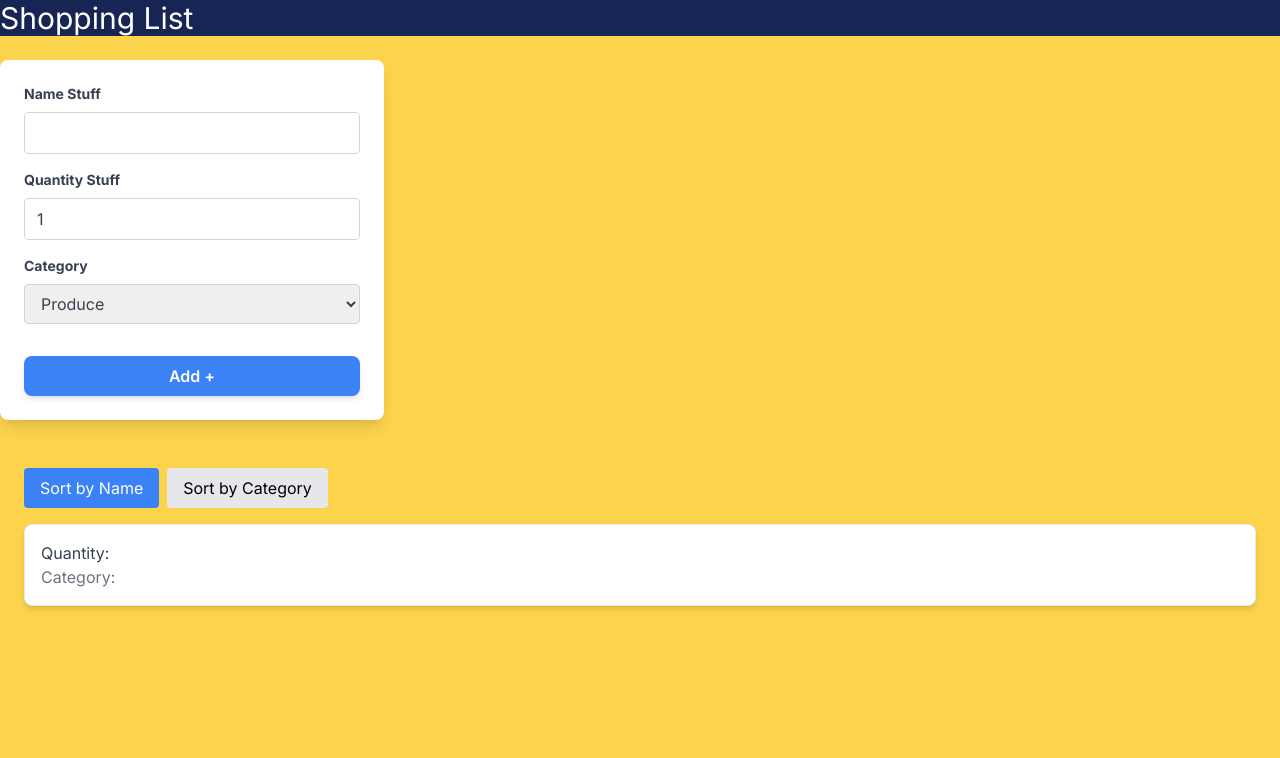
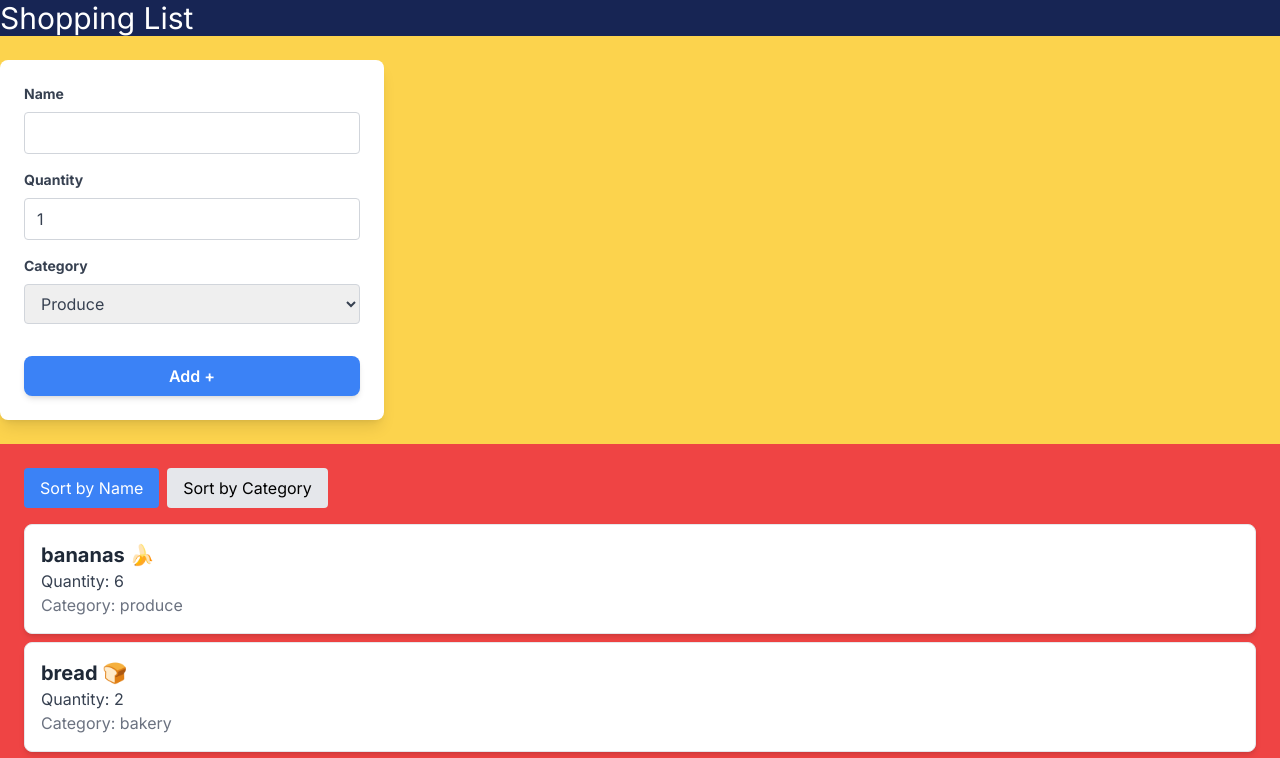
Before and after one commit to Panlos/cprg306-assignments, a Next.js app: page /week-6 in a window 1280 px wide. Shown: the top 758 px of the page. Built offline with nearby package versions, Linux system fonts and the light colour scheme.

Commit message:
Figured it out
Finished week-6

```diff
--- a/app/week-5/item-list.js
+++ b/app/week-5/item-list.js
@@ -32,7 +32,7 @@ const ItemList = () => {
         </button>
       </div>
       <ul>
-        {sortedItems.map((item) => (
+        {itemsTest.map((item) => (
           <Item
             key={item.id}
             id={item.id}
--- a/app/week-6/item-list.js
+++ b/app/week-6/item-list.js
@@ -1,15 +1,10 @@
 import React, { useState } from "react";
 import Item from "./item";
 
-const ItemList = ({items}) => {
-  const test = items;
-  console.log(test, "This is the first one");
-
+const ItemList = ({ items }) => {
   const [sortBy, setSortBy] = useState("name");
 
-
-  const sortedItems = [{...items}].sort((a, b) => {
-    console.log(items, "this is the second one");
+  const sortedItems = [...items].sort((a, b) => {
     if (sortBy === "name") {
       return a.name.localeCompare(b.name);
     } else if (sortBy === "category") {
@@ -19,7 +14,7 @@ const ItemList = ({items}) => {
   });
 
   return (
-    <div className="p-6">
+    <div className="p-6 bg-red-500">
       <div className="mb-4">
         <button
           onClick={() => setSortBy("name")}
@@ -35,8 +30,14 @@ const ItemList = ({items}) => {
         </button>
       </div>
       <ul>
-        {items.map((item) => (
-          <Item key={item.id} {...item}/>
+        {sortedItems.map((item) => (
+          <Item
+            key={item.id}
+            id={item.id}
+            name={item.name}
+            quantity={item.quantity}
+            category={item.category}
+          />
         ))}
       </ul>
     </div>
--- a/app/week-6/item.js
+++ b/app/week-6/item.js
@@ -1,6 +1,7 @@
 const Item = ({ id, name, quantity, category }) => {
     return (
-      <li key={id} className="p-4 mb-2 border rounded-lg shadow-md bg-white">
+      <li key={id}
+      className="p-4 mb-2 border rounded-lg shadow-md bg-white">
         <div className="font-bold text-xl text-gray-800">{name}</div>
         <div className="text-gray-700">Quantity: {quantity}</div>
         <div className="text-gray-500">Category: {category}</div>
--- a/app/week-6/new-item.js
+++ b/app/week-6/new-item.js
@@ -1,5 +1,4 @@
 import { useState } from "react";
-
 
 const characters ='ABCDEFGHIJKLMNOPQRSTUVWXYZabcdefghijklmnopqrstuvwxyz0123456789';
 
@@ -13,14 +12,12 @@ function generateString(length) {
     return result;
 }
 
-console.log(generateString(5));
- function NewItemForm({onAddItem})
-{
-    const [name, setName] = useState(" ");
-    const [quantity , setQuantity] = useState(1);
+function NewItemForm({ onAddItem }) {
+  const [name, setName] = useState("");
+  const [quantity, setQuantity] = useState(1);
   const [category, setCategory] = useState("produce");
 
-    const handleSubmit = (event) =>{
+  const handleSubmit = (event) => {
     event.preventDefault();
     const newItem = {
       id: generateString(16),
@@ -34,13 +31,12 @@ console.log(generateString(5));
     setQuantity(1);
   };
 
-
   return (
     <div className=" py-6">
       <form onSubmit={handleSubmit} className="bg-white text-black max-w-sm w-full p-6 rounded-lg shadow-lg">
         <div className="mb-4">
           <label className="block text-gray-700 text-sm font-bold mb-2">
-            Name Stuff
+            Name
           </label>
           <input
             className="border border-gray-300 rounded w-full py-2 px-3 text-gray-700 focus:outline-none focus:border-blue-500"
@@ -53,7 +49,7 @@ console.log(generateString(5));
         </div>
         <div className="mb-4">
           <label className="block text-gray-700 text-sm font-bold mb-2">
-            Quantity Stuff
+            Quantity
           </label>
           <input
             className="border border-gray-300 rounded w-full py-2 px-3 text-gray-700 focus:outline-none focus:border-blue-500"
@@ -99,4 +95,5 @@ console.log(generateString(5));
     </div>
   );
 }
+
 export default NewItemForm;
--- a/app/week-6/page.js
+++ b/app/week-6/page.js
@@ -1,12 +1,11 @@
 "use client"
-import React, {useState} from "react";
+import React, { useState } from "react";
 import NewItemForm from "./new-item";
 import ItemList from "./item-list";
-import itemsData from "./items"
-
+import itemsData from "./items.json";
 
 export default function Page() {
-    const [items, setItems] = useState([itemsData]);
+  const [items, setItems] = useState(itemsData);
 
   const handleAddItem = (newItem) => {
     setItems([...items, newItem]);
@@ -16,10 +15,9 @@ export default function Page() {
     <main className="min-h-screen bg-amber-300 w-full">
       <div>
         <h1 className="bg-blue-950 text-3xl text-white">Shopping List</h1>
-         <NewItemForm onAddItem={handleAddItem}/>
-        <ItemList items={items}/>
+        <NewItemForm onAddItem={handleAddItem} />
+        <ItemList items={items} />
       </div>
-
     </main>
   );
 }
```
Lines whose indentation alone changed are shown as unchanged.
